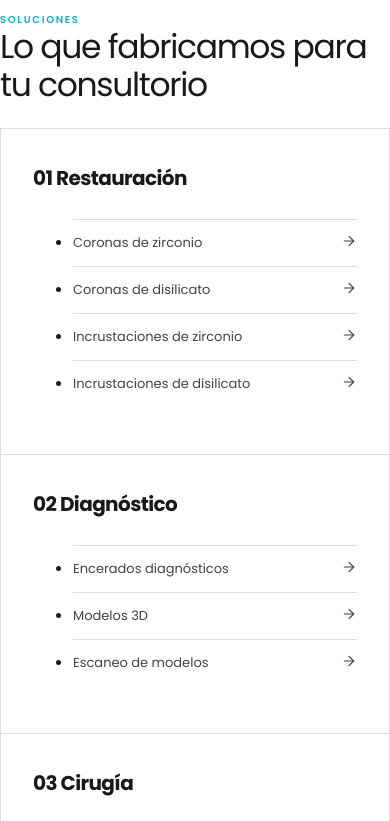
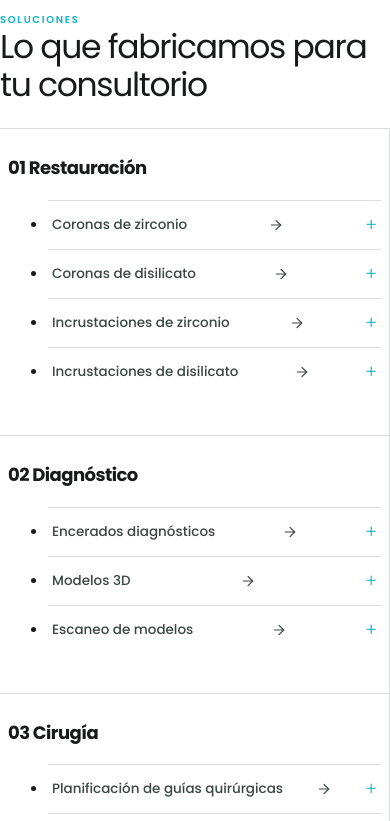
Before and after one commit to ignas11/Vilab-Dental-Studio, a plain HTML site: page sol.html in a window 390 px wide. Shown: the part 1760-2581 px from the top of the page. Drawn offline with Linux system fonts and the light colour scheme.

Commit message:
retoques flechas y estilo

```diff
--- a/styles.css
+++ b/styles.css
@@ -1061,3 +1061,62 @@
   object-fit: contain !important; /* Muestra la imagen completa sin recortar los bordes */
   object-position: center !important; /* Centra el contenido perfectamente */
 }
+/* 1. OPTIMIZACIÓN GLOBAL DE LOS BOTONES DE SOLUCIONES */
+.solution button {
+    width: 100%;
+    border: 0;
+    border-top: 1px solid var(--line);
+    background: none;
+    padding: 16px 0; /* Un poco más de aire vertical para tocar fácil con el dedo */
+    text-align: left;
+    font: 500 14px Poppins, sans-serif; /* Tipografía más equilibrada */
+    color: #3c4643;
+    cursor: pointer;
+    display: flex;
+    justify-content: space-between;
+    align-items: center;
+    transition: color 0.2s ease;
+}
+
+/* 2. NUEVO ICONO MINIMALISTA (Reemplaza las flechas feas) */
+.solution button::after {
+    content: "+"; /* Un signo más elegante, o podés usar "→" si preferís flecha derecha */
+    font-size: 18px;
+    font-weight: 300;
+    color: var(--accent);
+    display: inline-block;
+    transition: transform 0.2s ease, color 0.2s ease;
+    line-height: 1;
+}
+
+/* Efecto sutil al pasar el mouse (en PC) */
+.solution button:hover::after {
+    transform: scale(1.15);
+    color: var(--dark);
+}
+
+
+/* 3. MEJORAS EXCLUSIVAS PARA NAVEGACIÓN EN CELULARES */
+@media(max-width:800px) {
+    /* Ajustamos el contenedor de soluciones para que no quede tan pegado a los bordes */
+    .solutions {
+        grid-template-columns: 1fr;
+        border-left: 0 !important;
+        border-right: 0 !important;
+        margin-bottom: 30px;
+    }
+
+    .solution {
+        padding: 24px 8px !important; /* Más compacto hacia los costados en pantallas chicas */
+    }
+
+    .solution h3 {
+        font-size: 18px !important;
+        margin-bottom: 16px !important;
+    }
+
+    .solution button {
+        padding: 14px 4px !important; /* Altura perfecta para clicks táctiles sin romper el diseño */
+        font-size: 13.5px !important;
+    }
+}
```
Also changed, not shown: index.html (+6 -6 lines).
